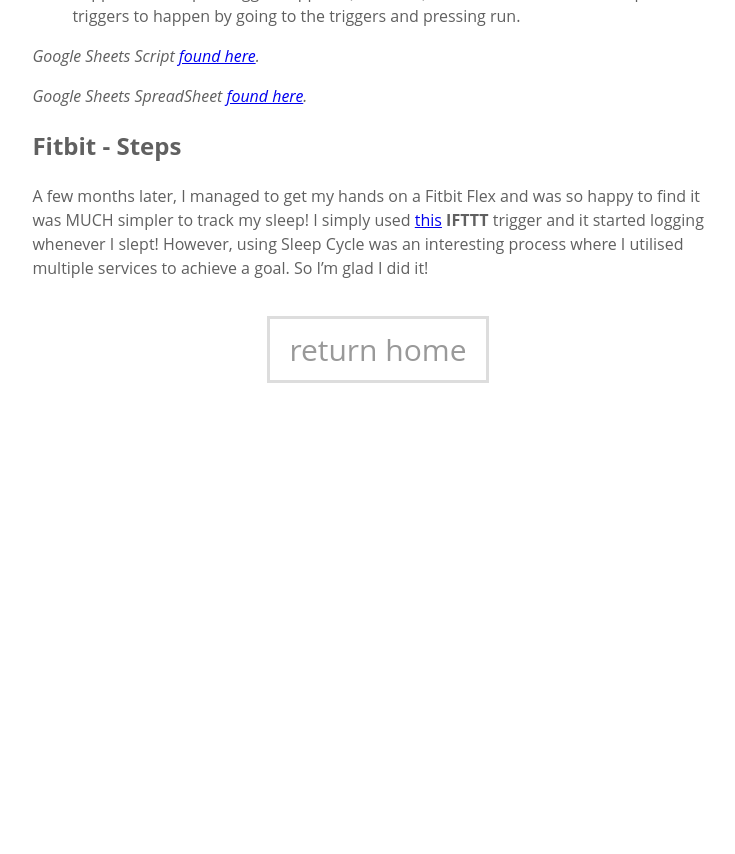
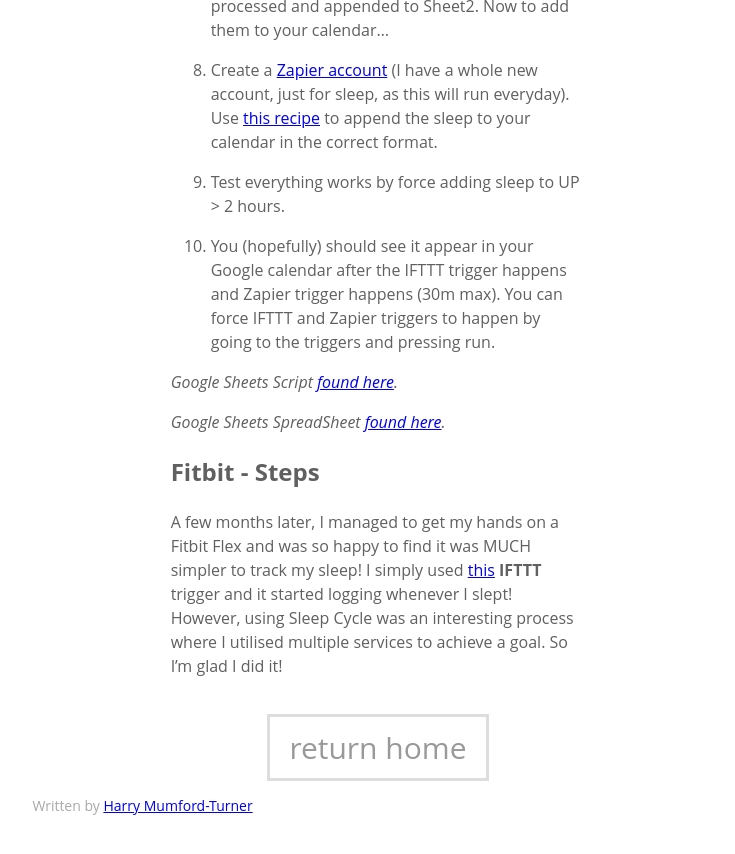
Before and after one commit to harrymt/blog, a Jekyll site: the page built from _posts/2016-05-18-sleep-tracking.md, in a window 1280 px wide and 900 px high, scrolled down 2659 px. Shown: the top 854 px of the window, without its empty margins (262-997 px from the left). Built offline with Jekyll 4.4.1, drawn with Linux system fonts in a browser that asks for light colours; before the commit the page ends 3092 px from its top, so only the background shows below that.

Commit message:
Moved footer to own file

```diff
--- /dev/null
+++ b/_includes/footer.html
@@ -0,0 +1,2 @@
+
+<p class="footer">Written by <a href="//harrymt.com">Harry Mumford-Turner</a></p>
--- a/_layouts/default.html
+++ b/_layouts/default.html
@@ -12,7 +12,11 @@
     {% include header.html %}
 
     <div class="content">
-      {{ content }}
+      <div class="post">
+        {{ content }}
+
+        {% include footer.html %}
+      </div>
     </div>
 
   </body>
--- a/index.html
+++ b/index.html
@@ -19,7 +19,4 @@
       <li>nothing here</li>
     {% endif %}
   </ul>
-
 </div>
-
-<p class="footer">Written by <a href="//harrymt.com">Harry Mumford-Turner</a></p>
```
